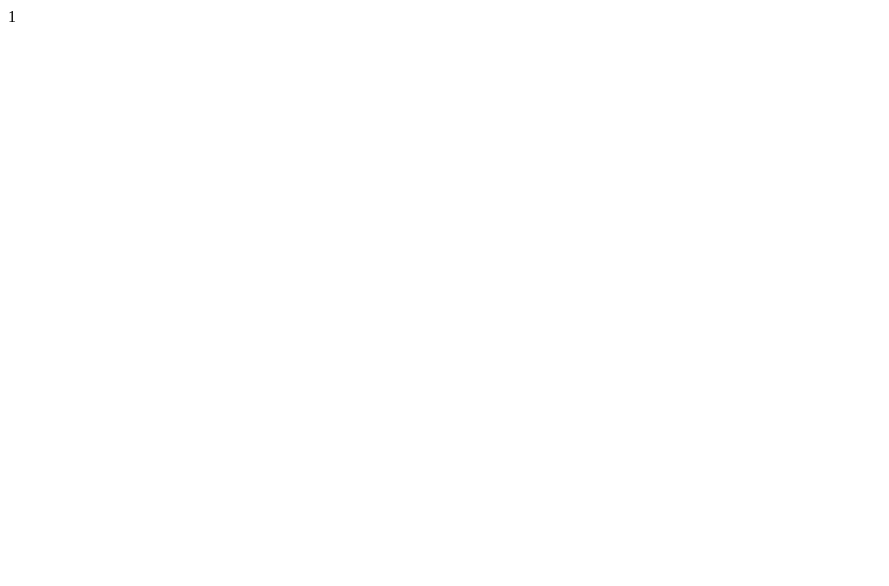
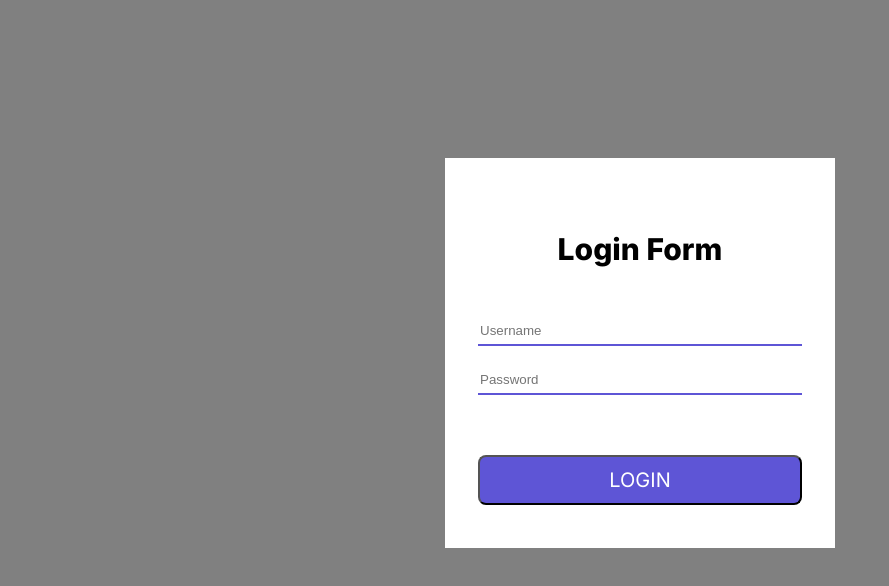
Before and after one commit to Evgg0r/Project-on-React, a React (Vite) app: page / in a window 1280 px wide. Shown: the top 586 px of the page, without its empty margins (0-889 px from the left). Built offline with nearby package versions, Linux system fonts and the light colour scheme.

Commit message:
React lesson 2 create modal window

```diff
--- a/src/App.tsx
+++ b/src/App.tsx
@@ -1,5 +1,7 @@
+
+import {LoginForm} from "./LoginForm/LoginForm.tsx";
+
 
 export function App() {
-
-  return 1
+  return <LoginForm />
 }
--- /dev/null
+++ b/src/LoginForm/LoginForm.module.css
@@ -0,0 +1,54 @@
+.loginFormWrapper {
+    width: 360px;
+    height: 360px;
+    background-color: white;
+    display: flex;
+    padding: 15px;
+    margin-top: 150px;
+    align-content: center;
+    justify-content: center;
+}
+
+.loginForm {
+    display: flex;
+    flex-direction: column;
+    justify-content: center;
+    gap: 20px;
+}
+
+.loginFormTitle {
+    text-align: center;
+    font-family: "Inter", sans-serif;
+    font-weight: 800;
+    font-size: 30px;
+}
+
+.userNameInput,
+.passwordInput
+{
+    width: 320px;
+    height: 25px;
+    border: none;
+    border-bottom: 2px solid #5e55d6;
+}
+
+.userNameInput:focus, .passwordInput:focus {
+    border-bottom: 2px solid #5e55d6;
+}
+
+
+.loginButton {
+    display: flex;
+    justify-content: center;
+    align-items: center;
+
+    border-radius: 8px;
+    background: #5e55d6;
+    height: 50px;
+
+    margin-top: 40px;
+    font-family: "Inter", sans-serif;
+    font-weight: 400;
+    font-size: 20px;
+    color: #fff;
+}
--- /dev/null
+++ b/src/LoginForm/LoginForm.tsx
@@ -0,0 +1,14 @@
+import styles from './LoginForm.module.css'
+
+export function LoginForm() {
+  return (
+      <div className={styles.loginFormWrapper}>
+        <form className={styles.loginForm}>
+          <p className={styles.loginFormTitle}>Login Form</p>
+          <input type="text" className={styles.userNameInput} placeholder="Username" />
+          <input type="text" className={styles.passwordInput} placeholder="Password" />
+          <button className={styles.loginButton}>LOGIN</button>
+        </form>
+      </div>
+  )
+}
--- a/src/index.css
+++ b/src/index.css
@@ -0,0 +1,6 @@
+body {
+    display: flex;
+    justify-content: center;
+    align-items: center;
+    background-color: grey;
+}
```
